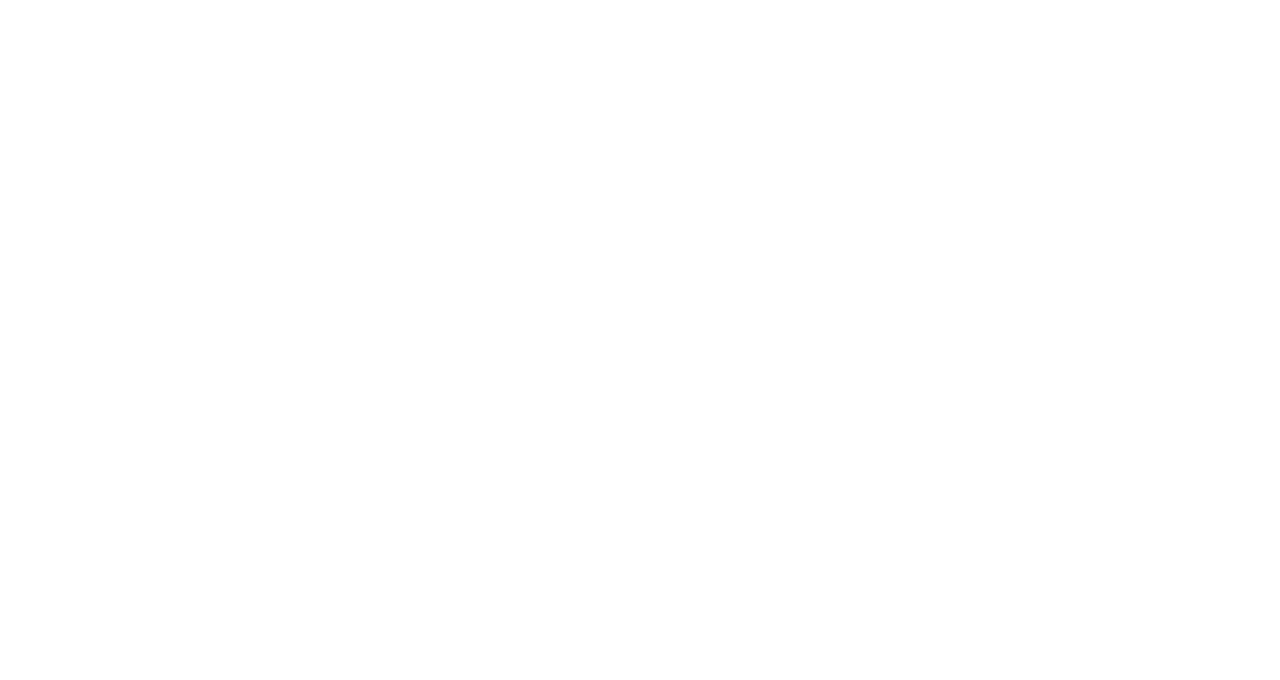
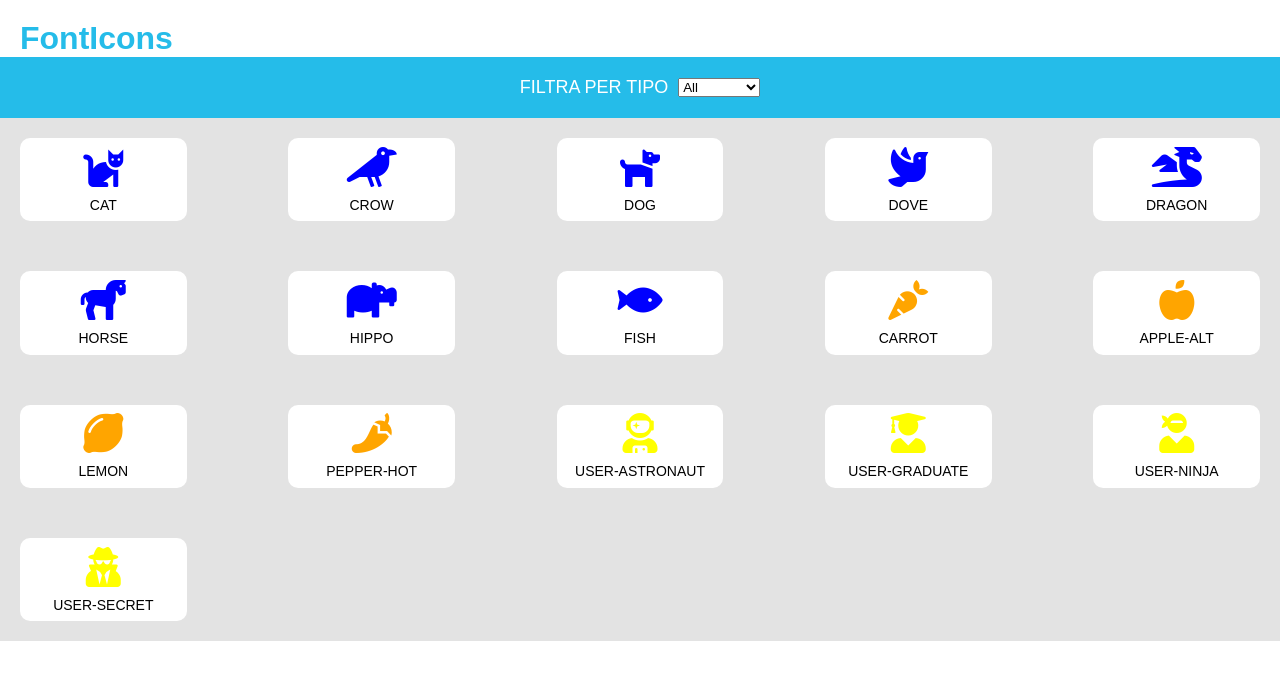
Before and after one commit to Frameck/js-es6-icons, a plain HTML site: page index.html in a window 1280 px wide. Drawn offline with Linux system fonts and the light colour scheme.

Commit message:
Completed exercise

```diff
--- a/css/style.css
+++ b/css/style.css
@@ -3,3 +3,55 @@
     padding: 0;
     box-sizing: border-box;
 }
+
+body {
+    font-family: Arial, Helvetica, sans-serif;
+}
+
+header h1 {
+    margin: 20px 0 0 20px;
+    color: rgb(37, 188, 233);
+}
+
+header nav {
+    padding: 20px 0;
+    background-color: rgb(37, 188, 233);
+    display: flex;
+    justify-content: center;
+    align-items: center;
+}
+
+nav span {
+    margin-right: 10px;
+    color: white;
+    font-size: 18px;
+}
+
+.container {
+    padding: 20px;
+    display: flex;
+    flex-wrap: wrap;
+    justify-content: space-between;
+    gap: 50px;
+    background-color: rgb(227, 227, 227);
+}
+
+.card {
+    display: flex;
+    flex-direction: column;
+    justify-content: center;
+    align-items: center;
+    background-color: white;
+    border-radius: 10px;
+    width: calc(100% / 6 - 40px);
+    aspect-ratio: 2/1;
+}
+
+.card i {
+    font-size: 40px;
+    margin-bottom: 10px;
+}
+
+.card div {
+    font-size: 14px;
+}
--- a/index.html
+++ b/index.html
@@ -10,12 +10,14 @@
 </head>
 <body>
     <header>
+        <h1>FontIcons</h1>
         <nav>
-
+            <span>FILTRA PER TIPO</span>
+            <select name="categories-select" id="categories-select"></select>
         </nav>
     </header>
     <main>
-
+        <div class="container"></div>
     </main>
     <script src="js/script.js"></script>
 </body>
--- a/js/script.js
+++ b/js/script.js
@@ -1,3 +1,4 @@
+// provided input
 const iconsArray = [
 	{
 		name: 'cat',
@@ -96,3 +97,101 @@ const iconsArray = [
 		family: 'fas'
 	}
 ];
+
+
+// DOM elements
+const container = document.querySelector('.container')
+const select = document.getElementById('categories-select')
+
+// STRUTTURA: {animal: Array(8), vegetable: Array(4), user: Array(4)}
+const newIcons = sortIntoCategories(iconsArray)
+
+// genero tutte le card al caricamento della pagina
+generateCards('all', newIcons)
+
+// inserisco i valori nella select in base alle categorie
+populateSelect(newIcons)
+
+
+
+
+function populateSelect(obj) {
+    const types = Object.keys(obj)
+    let options = '<option value="all">All</option>'
+
+    types.forEach(type => {
+        options += `<option value="${type}">${type[0].toUpperCase() + type.slice(1)}</option>`
+    })
+
+    select.innerHTML = options
+}
+
+
+function sortIntoCategories(array) {
+    let newIcons = {}
+    array.forEach(icon => {
+        const { name, prefix, type, family } = icon
+        if (!newIcons[type]) {
+            newIcons[type] = []
+        }
+        newIcons[type].push({
+            name,
+            prefix,
+            type,
+            family
+        })
+    })
+    return newIcons
+}
+
+
+function generateCards(category, obj) {
+    let cardsToHtml = ''
+
+    if (!obj[category]) {
+        for (const key in obj) {
+            if (Object.hasOwnProperty.call(obj, key)) {
+                const iconsArray = obj[key]
+
+                iconsArray.forEach(icon => {
+                    const { name, prefix, type, family } = icon
+                    cardsToHtml += createCardElement(name, prefix, type, family)
+                })
+            }
+        }
+    } else {
+        obj[category].forEach(icon => {
+            const { name, prefix, type, family } = icon
+            cardsToHtml += createCardElement(name, prefix, type, family)
+        })
+    }
+
+    container.innerHTML = cardsToHtml
+}
+
+
+function createCardElement(name, prefix, type, family) {
+    let color = ''
+    // determine the color
+    if (type === 'animal') {
+        color = 'blue'
+    } else if (type === 'vegetable') {
+        color = 'orange'
+    } else {
+        color = 'yellow'
+    }
+
+    const card =
+    `<div class="card">
+        <i class="${family} ${prefix + name}" style="color: ${color}"></i>
+        <div>${name.toUpperCase()}</div>
+    </div>`
+
+    return card
+}
+
+
+select.addEventListener('change', function () {
+    const type = select.value
+    generateCards(type, newIcons)
+})
```
